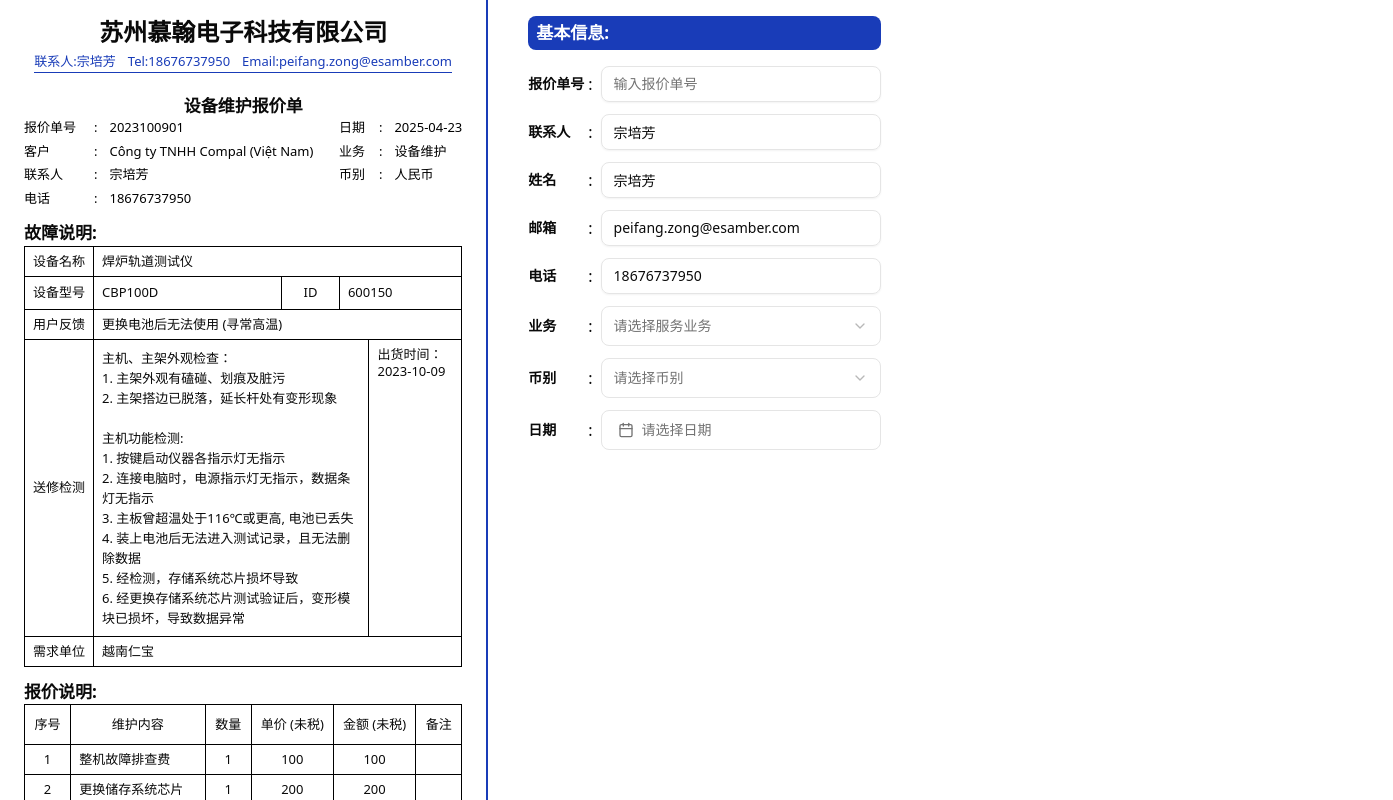
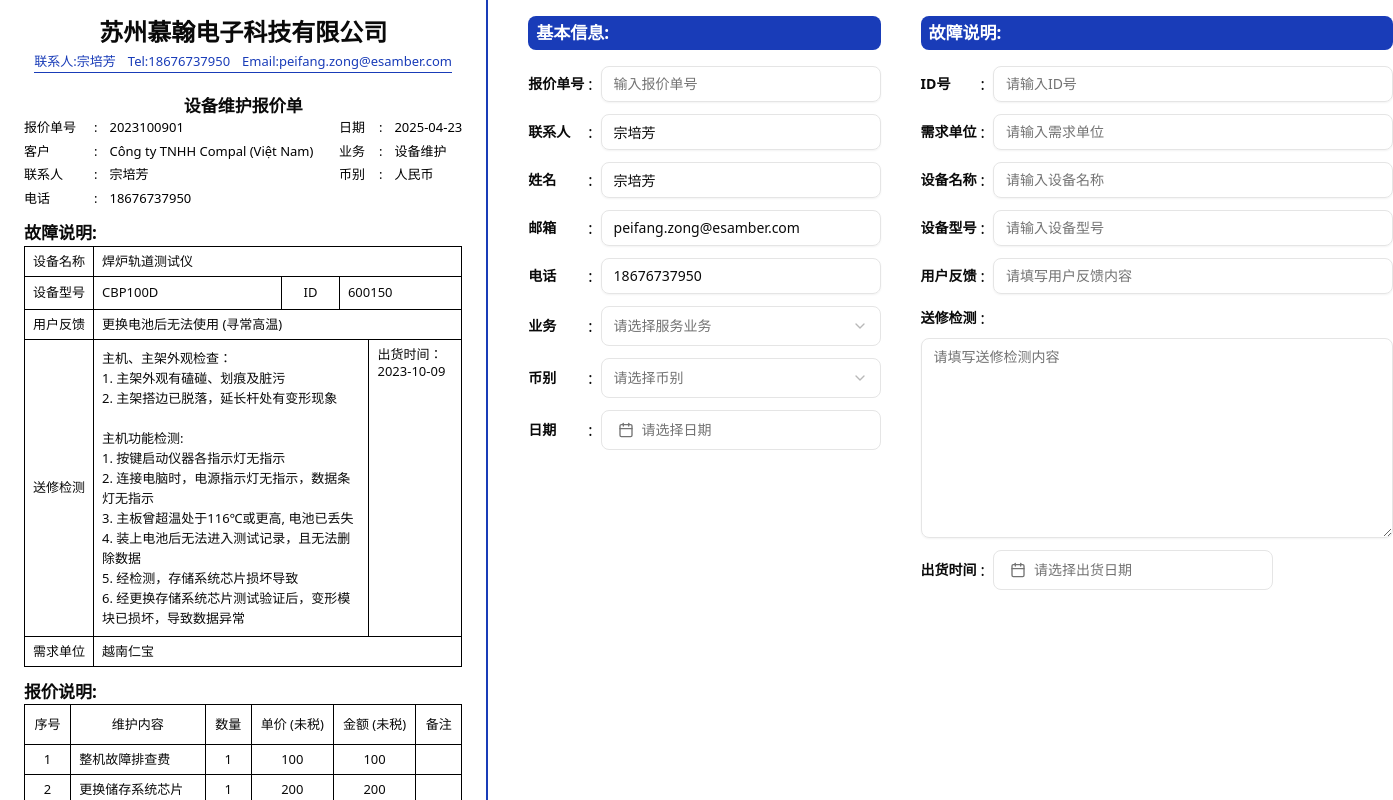
Before and after one commit to nickchow2020/turbo-invoice-app, a Next.js app: page / in a window 1280 px wide. Shown: the top 800 px of the page, 1393 px wide, since content can reach past the window. Built offline with nearby package versions, Linux system fonts and the light colour scheme.

Commit message:
add update form

```diff
--- a/src/app/page.tsx
+++ b/src/app/page.tsx
@@ -18,7 +18,7 @@ export type FormValues = {
     service: string;
     currencyType: string;
     serviceDate: string;
-    quoteID: number;
+    quoteID: string;
     clientOrganization: string;
     deviceName: string;
     deviceModel: string;
@@ -31,6 +31,7 @@ export type FormValues = {
 export default function Page() {
     const methods = useForm<FormValues>({
         defaultValues: {
+            //base info
             quoteNo: "",
             contactName: "宗培芳",
             name: "宗培芳",
@@ -39,6 +40,15 @@ export default function Page() {
             service: "",
             currencyType: "",
             serviceDate: "",
+
+            //instruction info
+            quoteID: "",
+            clientOrganization: "",
+            deviceName: "",
+            deviceModel: "",
+            userFeedback: "",
+            repairServices: "",
+            deliveryTime: "",
         },
     });
     return (
@@ -70,7 +80,7 @@ export default function Page() {
                 <div className="px-10 py-4 border-l-2 border-l-blue-800 min-w-[210mm]">
                     <article className="flex h-fit w-full">
                         <BasicInfo />
-                        {/* <Instruction /> */}
+                        <Instruction />
                     </article>
                     <article>{/* <InvoiceDetail /> */}</article>
                 </div>
--- a/src/components/Instruction.tsx
+++ b/src/components/Instruction.tsx
@@ -1,8 +1,11 @@
+import { useFormContext } from "react-hook-form";
 import { CalenderColumn } from "./common/CalenderColumn";
 import { InputColumn } from "./common/InputColumn";
 import { TextareaColumn } from "./common/TextareaColumn";
 
 export default function Instruction() {
+    const { control } = useFormContext();
+
     return (
         <section>
             <h2 className="font-extrabold text-[17px] mb-4 bg-blue-800 text-white px-2 py-1 rounded-md">
@@ -12,32 +15,49 @@ export default function Instruction() {
                 title="ID号"
                 placeholder="请输入ID号"
                 inputClassName="w-100"
+                control={control}
+                name="quoteID"
             />
             <InputColumn
                 title="需求单位"
                 placeholder="请输入需求单位"
                 inputClassName="w-100"
+                control={control}
+                name="clientOrganization"
             />
             <InputColumn
                 title="设备名称"
                 placeholder="请输入设备名称"
                 inputClassName="w-100"
+                control={control}
+                name="deviceName"
             />
             <InputColumn
                 title="设备型号"
                 placeholder="请输入设备型号"
                 inputClassName="w-100"
+                control={control}
+                name="deviceModel"
             />
             <InputColumn
                 title="用户反馈"
                 placeholder="请填写用户反馈内容"
                 inputClassName="w-100"
+                control={control}
+                name="userFeedback"
             />
-            <TextareaColumn title="送修检测" placeholder="请填写送修检测内容" />
+            <TextareaColumn
+                title="送修检测"
+                placeholder="请填写送修检测内容"
+                control={control}
+                name="repairServices"
+            />
             <CalenderColumn
                 title="出货时间"
                 placeholder={"请选择出货日期"}
                 selectorClassName="w-100"
+                control={control}
+                name="deliveryTime"
             />
         </section>
     );
--- a/src/components/common/CalenderColumn.tsx
+++ b/src/components/common/CalenderColumn.tsx
@@ -71,13 +71,7 @@ export function CalenderColumn({
                             <Calendar
                                 mode="single"
                                 selected={value}
-                                onSelect={(val) => {
-                                    const formattedDate = format(
-                                        val,
-                                        "yyyy-MM-dd"
-                                    );
-                                    onChange(formattedDate);
-                                }}
+                                onSelect={onChange}
                                 initialFocus
                             />
                         </PopoverContent>
--- a/src/components/common/TextareaColumn.tsx
+++ b/src/components/common/TextareaColumn.tsx
@@ -1,6 +1,7 @@
 import { Label } from "@/components/components/ui/label";
 import { cn } from "../lib/utils";
 import { Textarea } from "@/components/components/ui/textarea";
+import { Controller } from "react-hook-form";
 
 export function TextareaColumn({
     title,
@@ -8,6 +9,8 @@ export function TextareaColumn({
     textareaClassName,
     placeholder,
     className,
+    control,
+    name,
 }: {
     className?: string;
     labelClassName?: string;
@@ -15,9 +18,17 @@ export function TextareaColumn({
     title: string;
     value?: string;
     placeholder?: string;
+    control: any;
+    name: string;
 }) {
     return (
-        <div className={cn("flex flex-col items-start  mb-3", className)}>
+        <Controller
+            control={control}
+            name={name}
+            render={({ field: { onChange, value } }) => (
+                <div
+                    className={cn("flex flex-col items-start  mb-3", className)}
+                >
                     <div className="flex items-center mb-2">
                         <Label
                             htmlFor={title}
@@ -33,7 +44,11 @@ export function TextareaColumn({
                     <Textarea
                         placeholder={placeholder}
                         className={cn("h-50", textareaClassName)}
+                        value={value}
+                        onChange={onChange}
                     />
                 </div>
+            )}
+        />
     );
 }
```
Lines whose indentation alone changed are shown as unchanged.
